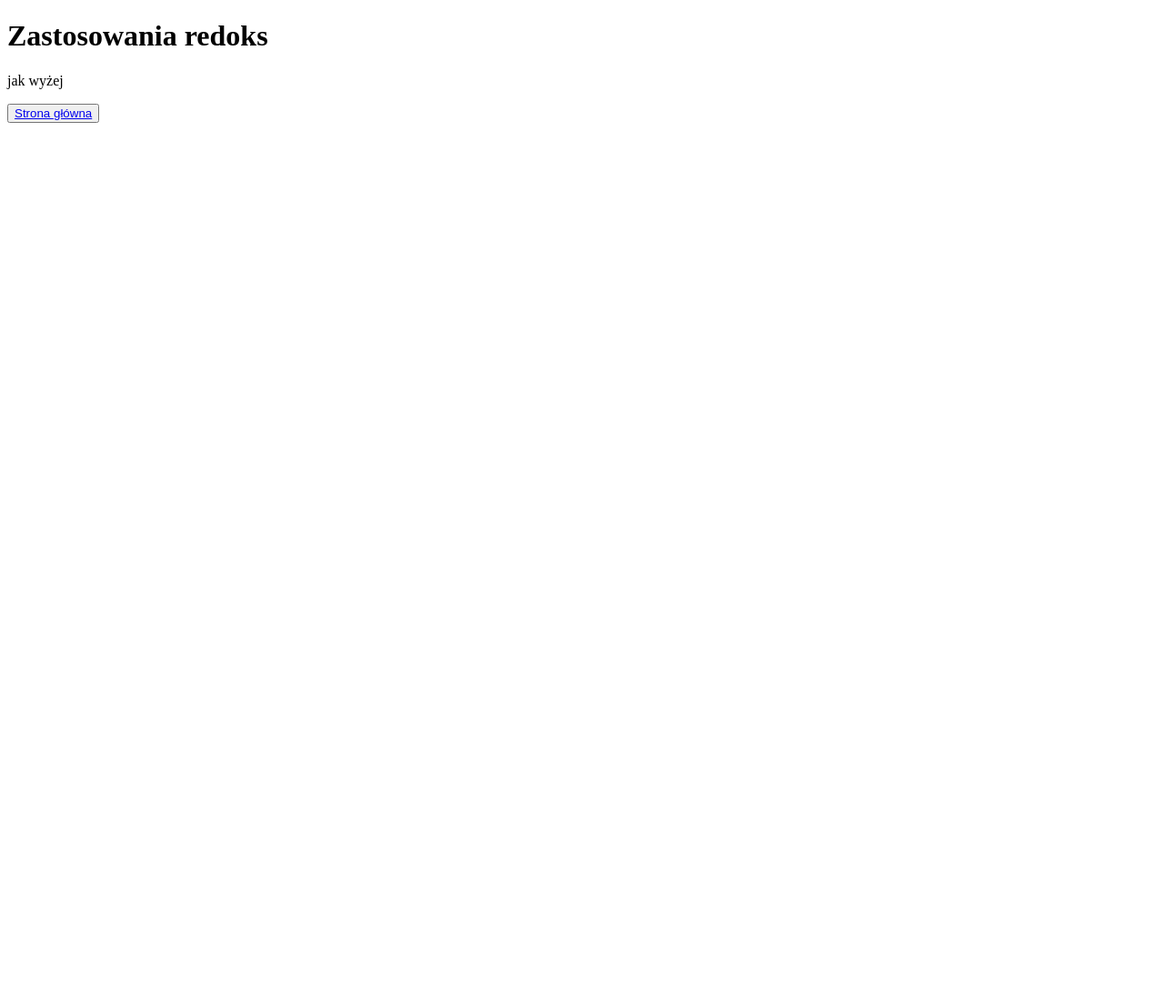
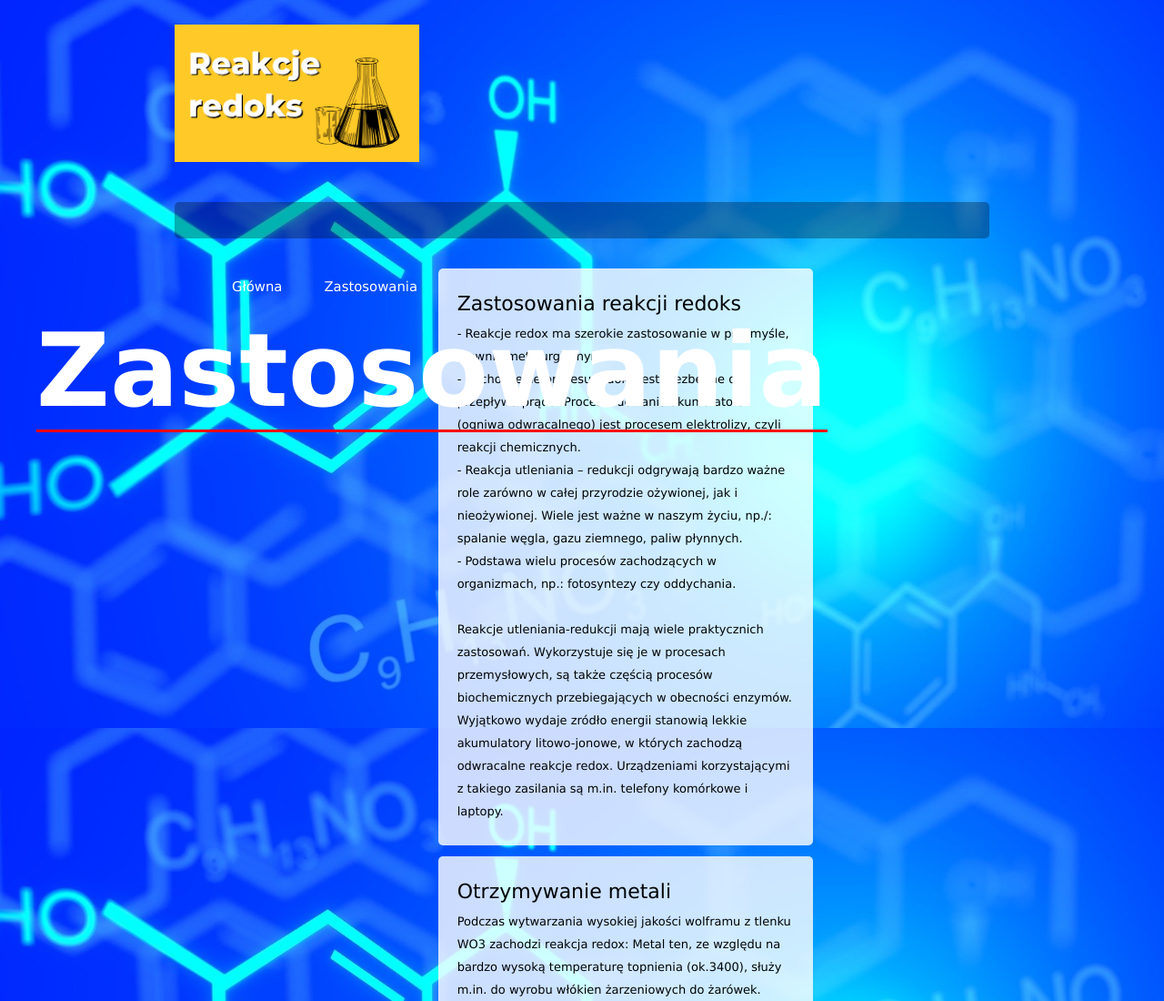
Before and after one commit to Krzysiuuu/redoks, a plain HTML site: page Zastosowania.html in a window 1280 px wide. Shown: the top 1100 px of the page at 91% size. Before the commit the page ends 800 px from the top, so only its background shows below. Drawn offline with Linux system fonts and the light colour scheme.

Commit message:
zastosowania full
,

```diff
--- a/Zastosowania.html
+++ b/Zastosowania.html
@@ -1,11 +1,99 @@
 <!DOCTYPE html>
 <html>
-<body>
+	<title>Redoks</title>
+<div class="body">
+<link rel="stylesheet" type="text/css" href="main.css">
+<style>
+	span.headerr {
+	  font-size: 400%;
+	border-bottom: solid red;
+	  color: white;
+	 position: relative;
+	 right: 17%;
+	 top: 156px;
 
-<h1>Zastosowania redoks</h1>
-<p>jak wyżej</p>
+	}
+	</style>
+	<header class="header">
+		<div class="image1">
+			<img src="images/red.png">
+				<h1><span class="headerr">Zastosowania</span></h1></div>
 
-<button type="button"><a href=index.html> Strona główna</a></button>
 
-</body>
-</html>
+		<nav>
+
+      <ul>
+			<li class="active"><a href=index.html>Główna</a></li>
+			<li><a href="Zastosowania.html">Zastosowania</a></li>
+		</ul></nav>
+	</header>
+
+	<div class="mainContent">
+		<div class="content">
+				<article class="content-1">
+					<header>
+						<h2>
+Zastosowania reakcji redoks</h2>
+					</header>
+					<content>
+						<p>- Reakcje redox ma szerokie zastosowanie w przemyśle, głownie metalurgicznym.<br>
+- Zachodzenie procesu redoks jest niezbędne dla przepływu prądu. Proces ładowania akumulatora (ogniwa odwracalnego) jest procesem elektrolizy, czyli reakcji chemicznych.<br>
+- Reakcja utleniania – redukcji odgrywają bardzo ważne role zarówno w całej przyrodzie ożywionej, jak i nieożywionej. Wiele jest ważne w naszym życiu, np./: spalanie węgla, gazu ziemnego, paliw płynnych.<br>
+- Podstawa wielu procesów zachodzących w organizmach, np.: fotosyntezy czy oddychania.<br>
+ <br>
+Reakcje utleniania-redukcji mają wiele praktycznich zastosowań. Wykorzystuje się je w procesach przemysłowych, są także częścią procesów biochemicznych przebiegających w obecności enzymów. Wyjątkowo wydaje zródło energii stanowią lekkie akumulatory litowo-jonowe, w których zachodzą odwracalne reakcje redox. Urządzeniami korzystającymi z takiego zasilania są m.in. telefony komórkowe i laptopy.
+
+</p>
+					</content>
+
+				</article>
+
+
+		</div>
+		<br><br><br>
+		<div class="content">
+			<article class="content-1">
+				<header>
+					<h2>Otrzymywanie metali
+</h2>
+				</header>
+				<content>
+					<p>Podczas wytwarzania wysokiej jakości wolframu z tlenku WO3 zachodzi reakcja redox:
+Metal ten, ze względu na bardzo wysoką temperaturę topnienia (ok.3400), służy m.in. do wyrobu włókien żarzeniowych do żarówek.</p>
+				</content>
+
+
+				<header>
+					<h2>
+Proces wielopiecowy </h2>
+				</header>
+				<content>
+					<p>W wyniku rudy żelaza węglem w postaci koksu oraz tlenkiem węgla (II) otrzymuje się tzw. Surówkę, czyli stop żelaz z węglem. Proces ten zachodzi w urządzeniu zwanym wielkim piecem.
+</p>
+						 </content>
+				<header>
+					<h2>Tlen na stacjach kosmicznych
+</h2>
+				</header>
+				<content>
+					<p>Jedną z metod odzyskiwania tlenu w wydychanego przez załogę stacji kosmicznej tlenku węgla (IV) jest reakcja redoks:
+4KO2+2CO2  2K2CO3 + 3O2.</p>
+				</content>
+				<header>
+					<h2>Kosmetyki
+</h2>
+				</header>
+				<content>
+					<p>Brązowienie skóry, będące efektem zastosowania samoopalaczy, jest związane z reakcją redox zachodzącą między głównym składnikiem tych kosmetyków (DNA – dihydrokyacetonem) a aminokwasami znajdującymi się w naskórku.</p>
+				</content>
+
+
+			</article>
+
+
+
+	<footer class="footer">
+		<p>Copyright &copy; 2020 <a href="">M. Wojtysiak-Kotlarska, N. Legat, J. Miszczak, K. Rud</a></p>
+	</footer>
+
+</div>
```
Also changed, not shown: images/red.png (added).
